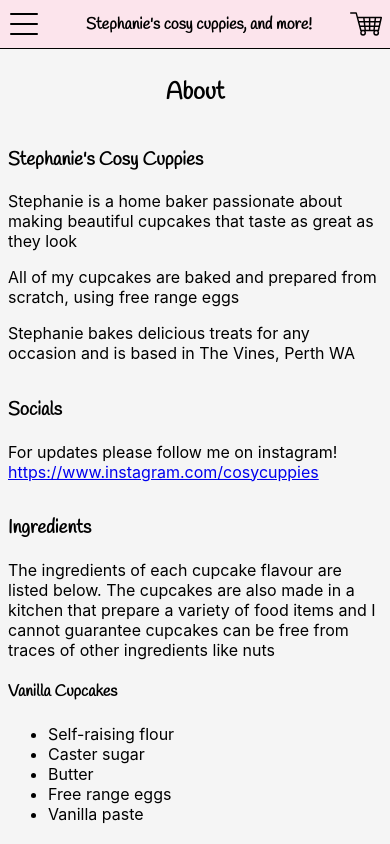
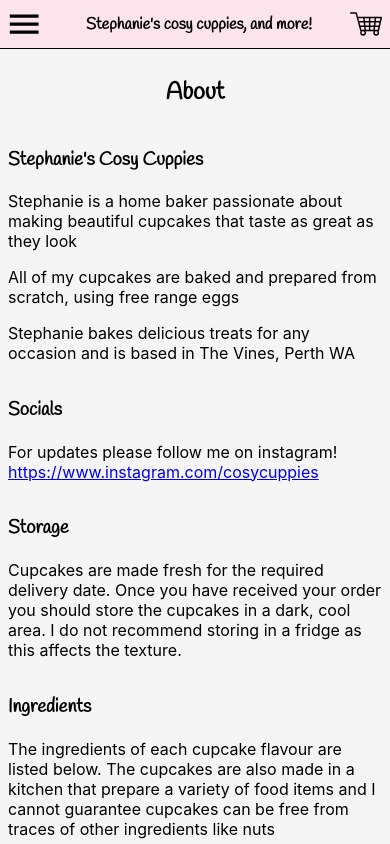
Before and after one commit to bpkneale/cosycuppies, a React (Create React App) app: page /about in a window 390 px wide. Built offline with nearby package versions, Linux system fonts and the light colour scheme.

Commit message:
Burger menu and cupcake ingredients

```diff
--- a/src/layout/banner.css
+++ b/src/layout/banner.css
@@ -80,11 +80,9 @@
         height: 3em;
     }
 
-    div.banner span.burger-menu > span.burgoin {
-        width: 60%;
-        height: 0.1em;
-        background-color: black;
-        border-radius: 10px;
+    div.banner span.burger-menu svg {
+        height: 80%;
+        width: 80%;
     }
 
     div.banner > .cart-shortcut {
--- a/src/layout/banner.tsx
+++ b/src/layout/banner.tsx
@@ -3,6 +3,8 @@ import { connect } from "react-redux";
 import { Link, NavLink } from "react-router-dom";
 import { CartShortcut } from "../components/cartshortcut";
 import { isMobileDevice } from "../utils/device"
+import MenuIcon from '@material-ui/icons/Menu';
+import MenuOpenIcon from '@material-ui/icons/MenuOpen';
 
 import "./banner.css"
 
@@ -58,11 +60,7 @@ class Banner extends React.Component<Props, State> {
     burgerMenu() {
         const { drawerOpen } = this.state;
         return <span className="burger-menu" onClick={() => this.setState({drawerOpen: !drawerOpen})}>
-            <span></span>
-            <span className="burgoin"></span>
-            <span className="burgoin"></span>
-            <span className="burgoin"></span>
-            <span></span>
+            {drawerOpen ? <MenuOpenIcon /> : <MenuIcon />}
         </span>
     }
 
--- a/src/pages/about.tsx
+++ b/src/pages/about.tsx
@@ -31,6 +31,10 @@ class AboutPage extends React.Component<Props> {
                 <p>For updates please follow me on instagram! {ExternalLink("https://www.instagram.com/cosycuppies")}</p>
             </section>
             <section>
+                <h3>Storage</h3>
+                <p>Cupcakes are made fresh for the required delivery date. Once you have received your order you should store the cupcakes in a dark, cool area. I do not recommend storing in a fridge as this affects the texture.</p>
+            </section>
+            <section>
                 <h3>Ingredients</h3>
                 <p>The ingredients of each cupcake flavour are listed below. The cupcakes are also made in a kitchen that prepare a variety of food items and I cannot guarantee cupcakes can be free from traces of other ingredients like nuts</p>
                 <section>
@@ -41,6 +45,14 @@ class AboutPage extends React.Component<Props> {
                         <li>Butter</li>
                         <li>Free range eggs</li>
                         <li>Vanilla paste</li>
+                    </ul>
+                </section>
+                <section>
+                    <h4>Buttercream frosting</h4>
+                    <ul>
+                        <li>Butter</li>
+                        <li>Icing sugar</li>
+                        <li>Milk</li>
                     </ul>
                 </section>
             </section>
```
